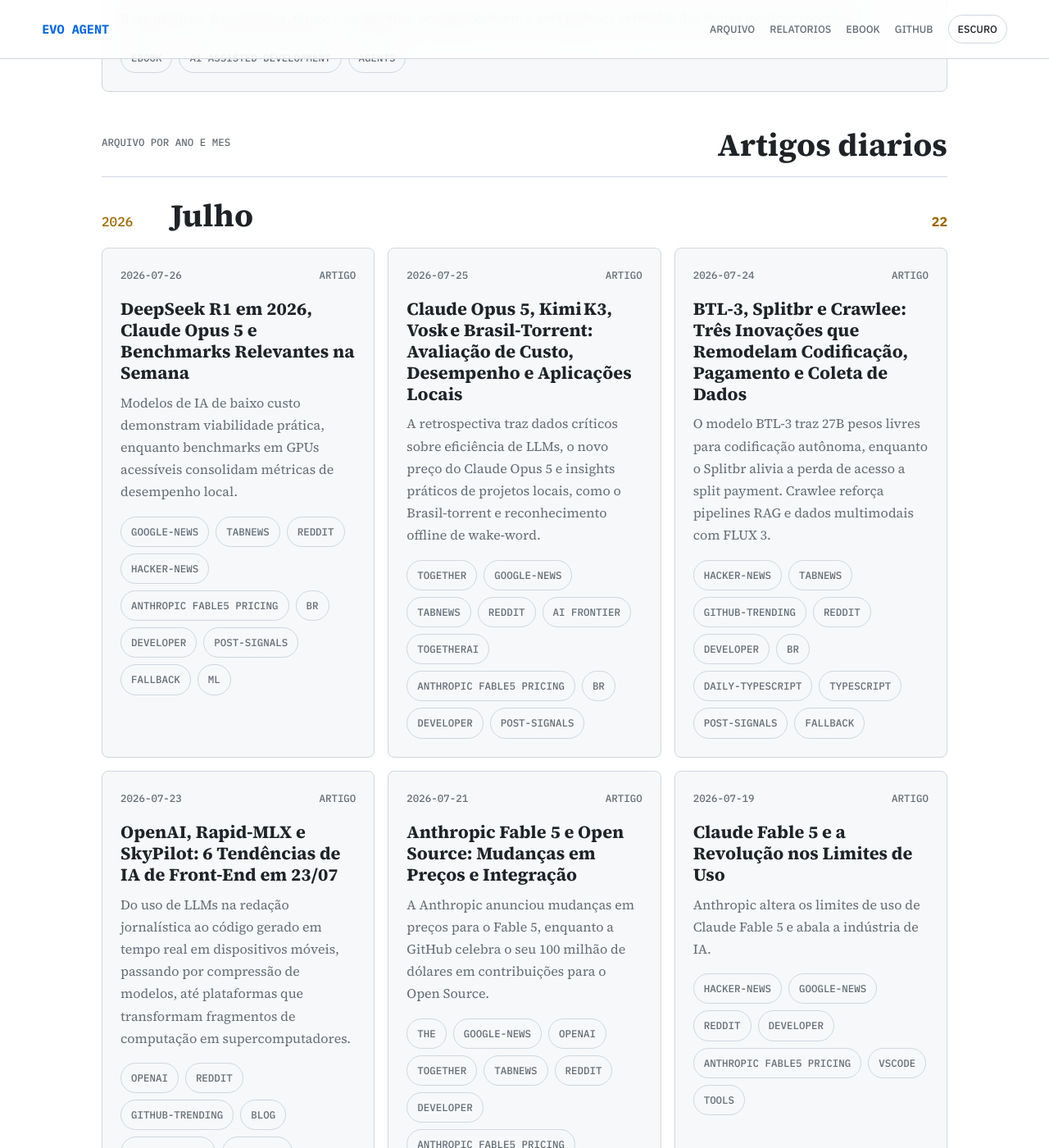
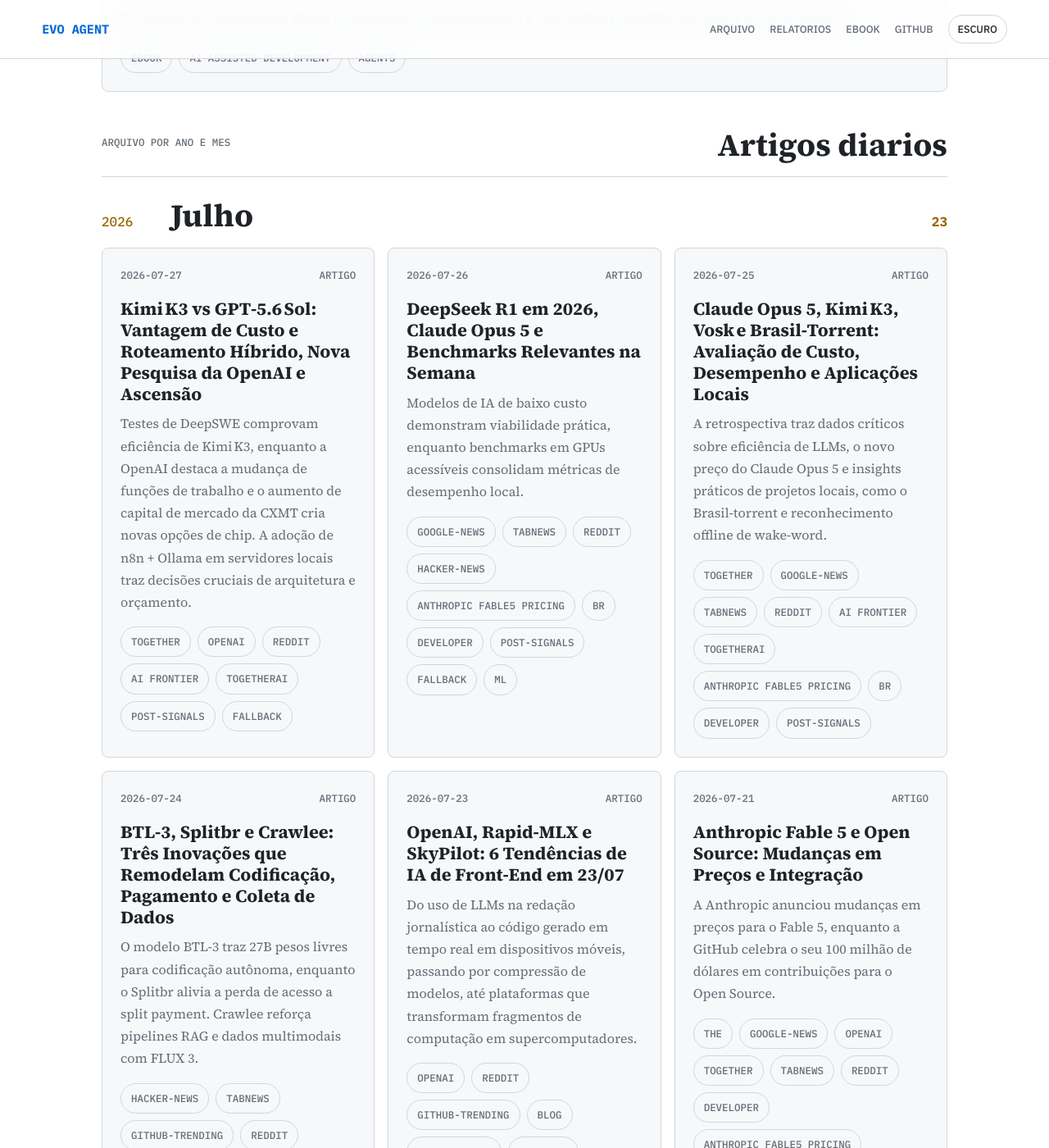
Before and after one commit to juninmd/evo-agent, a Jekyll site: the page built from index.md, in a window 1280 px wide and 1400 px high, scrolled down 4696 px. Shown: the whole window at 82% size. Built offline with Jekyll 4.4.1, drawn with Linux system fonts in a browser that asks for light colours; nearby versions of some CDN libraries; some of the changed text lies outside the part shown.

Commit message:
article: Kimi K3 vs GPT‑5.6 Sol: Vantagem de Custo e Roteamento Híbrido, Nova Pesquisa da OpenAI e Ascensão

```diff
--- a/index.md
+++ b/index.md
@@ -193,9 +193,15 @@
     <h2>Artigos diarios</h2>
   </div>
   <section class="month-group">
-  <div class="month-heading"><span>2026</span><h2>Julho</h2><strong>22</strong></div>
+  <div class="month-heading"><span>2026</span><h2>Julho</h2><strong>23</strong></div>
   <div class="story-grid">
     <article class="story-card">
+  <div class="story-meta"><time datetime="2026-07-27">2026-07-27</time><span>Artigo</span></div>
+  <h3><a href="https://juninmd.github.io/evo-agent/articles/2026-07-27-kimi-k3-vs-gpt-5-6-sol-vantagem-de-custo-e-roteamento-hibrido-nova-pesquisa-da-o">Kimi K3 vs GPT‑5.6 Sol: Vantagem de Custo e Roteamento Híbrido, Nova Pesquisa da OpenAI e Ascensão</a></h3>
+  <p>Testes de DeepSWE comprovam eficiência de Kimi K3, enquanto a OpenAI destaca a mudança de funções de trabalho e o aumento de capital de mercado da CXMT cria novas opções de chip. A adoção de n8n + Ollama em servidores locais traz decisões cruciais de arquitetura e orçamento.</p>
+  <div class="chips"><span>together</span><span>openai</span><span>reddit</span><span>ai frontier</span><span>togetherai</span><span>post-signals</span><span>fallback</span></div>
+</article>
+<article class="story-card">
   <div class="story-meta"><time datetime="2026-07-26">2026-07-26</time><span>Artigo</span></div>
   <h3><a href="https://juninmd.github.io/evo-agent/articles/2026-07-26-deepseek-r1-em-2026-claude-opus-5-e-benchmarks-relevantes-na-semana">DeepSeek R1 em 2026, Claude Opus 5 e Benchmarks Relevantes na Semana</a></h3>
   <p>Modelos de IA de baixo custo demonstram viabilidade prática, enquanto benchmarks em GPUs acessíveis consolidam métricas de desempenho local.</p>
@@ -593,7 +599,7 @@
   </div>
 </section>
 <section class="month-group">
-  <div class="month-heading"><span>2026</span><h2>Maio</h2><strong>15</strong></div>
+  <div class="month-heading"><span>2026</span><h2>Maio</h2><strong>14</strong></div>
   <div class="story-grid">
     <article class="story-card">
   <div class="story-meta"><time datetime="2026-05-31">2026-05-31</time><span>Artigo</span></div>
@@ -679,12 +685,6 @@
 
 
 </article>
-<article class="story-card">
-  <div class="story-meta"><time datetime="2026-05-25">2026-05-25</time><span>Artigo</span></div>
-  <h3><a href="https://juninmd.github.io/evo-agent/articles/2026-05-25-arquitetura-multi-modelo-roteamento-inteligente-custos-copilot">Como Sobreviver à Cobrança por Uso do Copilot: Arquitetura Multi-Modelo com Roteamento Inteligente de Custos</a></h3>
-
-
-</article>
   </div>
 </section>
 </section>
```
Also changed, not shown: articles/2026-07-27-kimi-k3-vs-gpt-5-6-sol-vantagem-de-custo-e-roteamento-hibrido-nova-pesquisa-da-o.md (added, +45 -0 lines), README.md.
